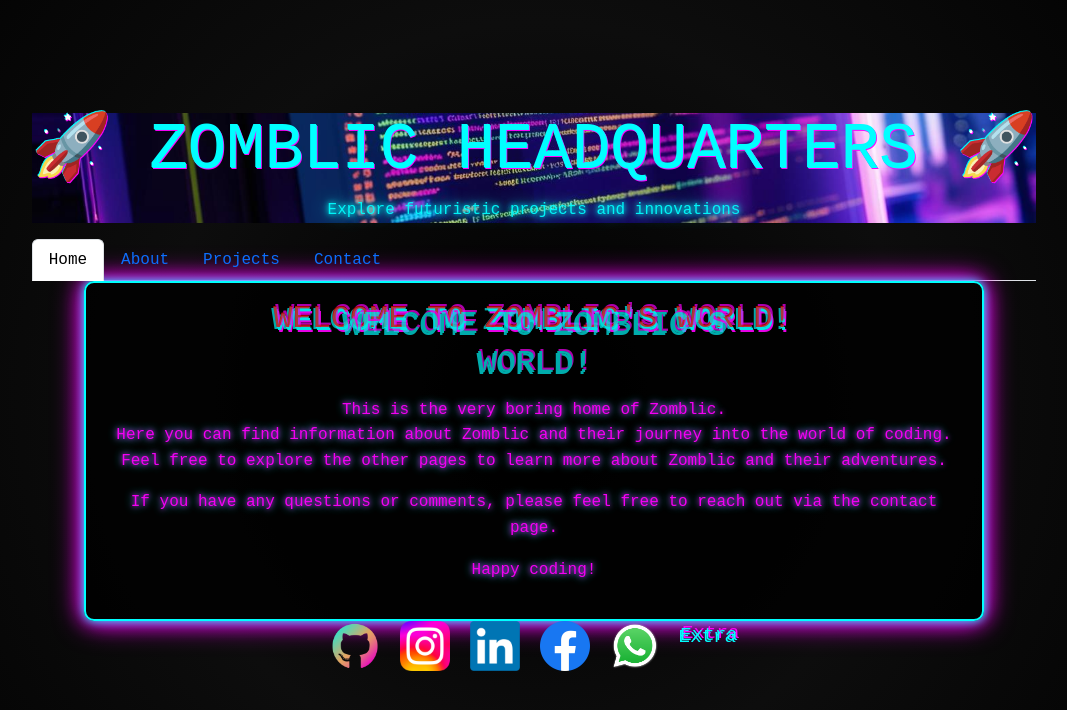
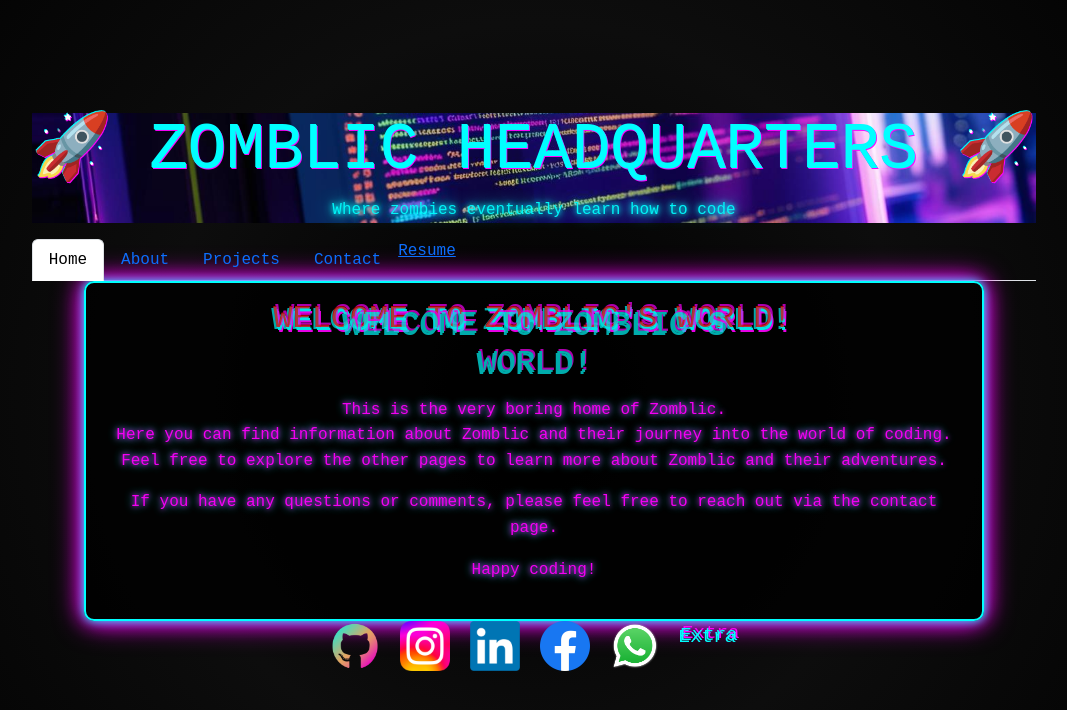
Before and after one commit to zomblic/PortfolioNow, a React (Vite) app: page / in a window 1280 px wide. Shown: the top 710 px of the page, without its empty margins (106-1173 px from the left). Built offline with nearby package versions, Linux system fonts and the light colour scheme.

Commit message:
added download link in nav bar

```diff
--- a/src/components/NavTabs.jsx
+++ b/src/components/NavTabs.jsx
@@ -44,7 +44,11 @@ function NavTabs() {
           Contact
         </Link>
       </li>
-    </ul>
+      <li className="nav-item">
+        <a href="./src/resume.pdf" download="resume.pdf"> Resume </a>
+
+    </li>
+    </ul >
   );
 }
 
--- a/src/pages/Header.jsx
+++ b/src/pages/Header.jsx
@@ -5,7 +5,7 @@ export default function Header() {
   return (
     <header style={{ background: `url(${bgImage}) center/cover no-repeat` }} className="text-center">
       <h1 className="glitch-text display-3">🚀 Zomblic Headquarters 🚀</h1>
-      <p className="text-neon-green">Explore futuristic projects and innovations</p>
+      <p className="text-neon-green">Where zombies eventually learn how to code</p>
     </header>
   );
 }
```
Also changed, not shown: src/pages/Resume.jsx (added), 1 other file (tests, documents, lock files or other folders).
